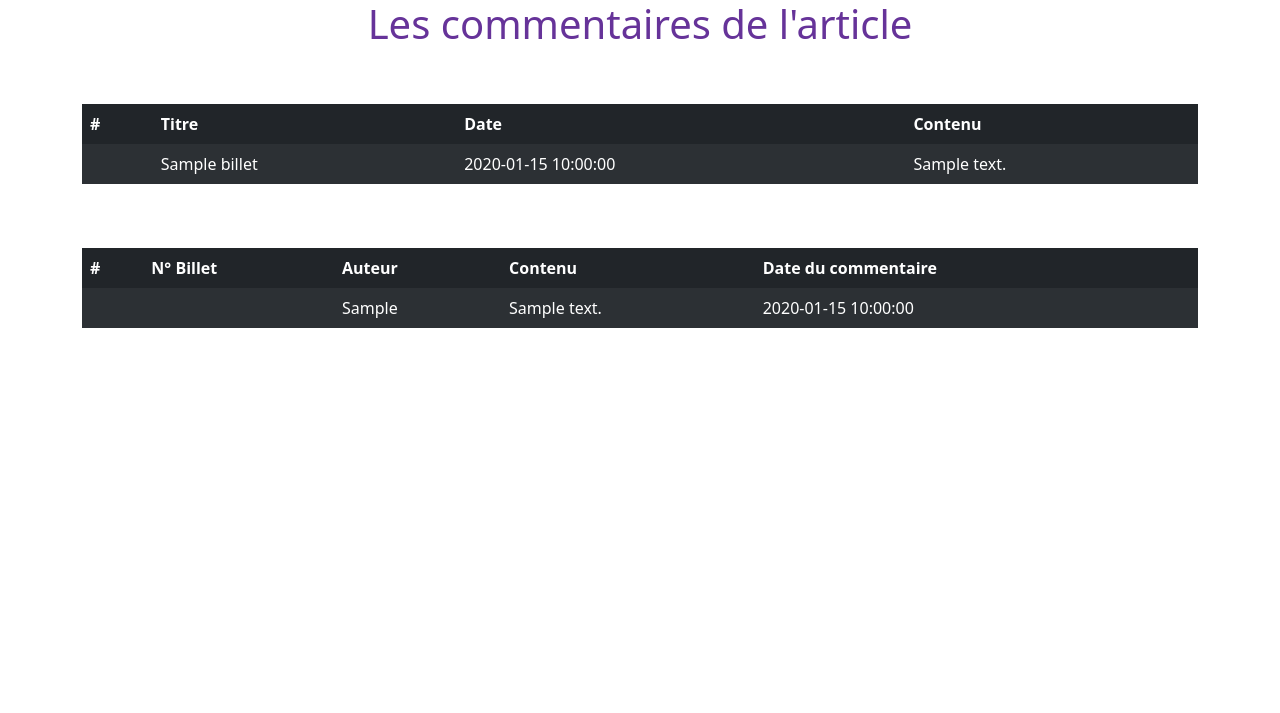
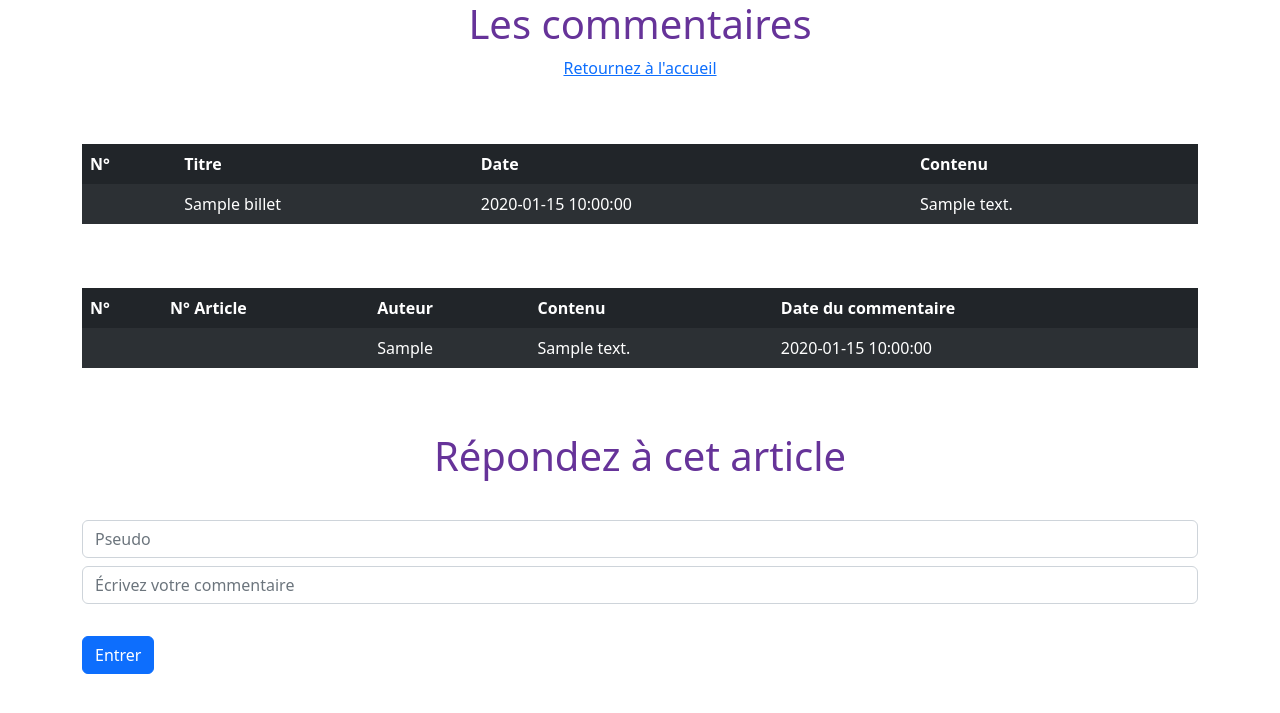
Before and after one commit to DonTitoSama/dm_blog, a PHP site: page /commentaires.php in a window 1280 px wide. Shown: the top 713 px of the page. Run offline with PHP 8.4, Linux system fonts and the light colour scheme; tables that the repository leaves empty or names only in its code hold one stand-in row (values such as "Sample post"); data that the repository does not hold is empty.

Commit message:
Rectification in index.php

```diff
--- a/commentaires.php
+++ b/commentaires.php
@@ -24,7 +24,8 @@
 
 
     <header class="container">
-    <h1>Les commentaires de l'article</h1>
+    <h1>Les commentaires</h1>
+    <a href="index.php"> <p class="text-center">Retournez à l'accueil</p></a>
         <nav class="nav">
         </nav>
     </header>
@@ -35,7 +36,7 @@
     <table class="table table-borderless table-dark table-hover table-striped">
         <thead>
             <tr>
-                <th scope="col">#</th>
+                <th scope="col">N°</th>
                 <th scope="col">Titre</th>
                 <th scope="col">Date</th>
                 <th scope="col">Contenu</th>
@@ -46,12 +47,7 @@
         $sql = "SELECT * FROM billets";
         $response = $db->query( $sql );
         $redirection = $response->fetchAll();
-
         foreach( $redirection as $cle=>$blog) {
-            $monScript = '#';
-            if (!empty($blog['script'])) {
-                $monScript = $blog['script'];
-            }
             echo '<tr><th scope="row">' . $blog['ID'] . '</th><td>' . $blog['titre'] . '</td><td>' . $blog['date_creation'] . '</td><td>' . $blog['contenu'] . '</td></tr>';
         }
         ?>
@@ -65,8 +61,8 @@
         <table class="table table-borderless table-dark table-hover table-striped">
             <thead>
                 <tr>
-                    <th scope="col">#</th>
-                    <th scope="col">N° Billet</th>
+                    <th scope="col">N°</th>
+                    <th scope="col">N° Article</th>
                     <th scope="col">Auteur</th>
                     <th scope="col">Contenu</th>
                     <th scope="col">Date du commentaire</th>
@@ -77,11 +73,34 @@
             $sql = "SELECT * FROM commentaires";
             $response = $db->query( $sql );
             $list_com = $response->fetchAll();
-                foreach( $list_com as $cle=>$commentaires ) {
-                    echo '<tr><th scope="row">' . $commentaires['ID'] . '<td>' . $commentaires['ID_billet'] . '</td><td>' . $commentaires['auteur'] . '</td><td>' .$commentaires['contenu'] . '</td><td>' . $commentaires['date_commentaire'] . '</td></tr>';
-                }
+            foreach( $list_com as $cle=>$commentaires ) {
+                echo '<tr><th scope="row">' . $commentaires['ID'] . '<td>' . $commentaires['ID_billet'] . '</td><td>' . $commentaires['auteur'] . '</td><td>' .$commentaires['contenu'] . '</td><td>' . $commentaires['date_commentaire'] . '</td></tr>';
+            }
             ?>
+            </tbody>
+            </table>
+        </div>
+        </div>
 
+        <div class="row">
+        <div class="col-12 mt-5">
+        <h1>Répondez à cet article</h1><br>
+        <?php
+        echo $mess;
+        ?>
+        <form action="commentaires.php?" method="get" name="accessFrom">
+            <div class="col-auto mt-2">
+                    <input type ="hidden" value="" name="create">
+                    <input type="text" class="form-control" name="nom" placeholder="Pseudo">
+            </div>
+            <div class="col-auto mt-2">
+                <input type ="hidden" value="" name="create">
+                <input type="text" class="form-control" name="nom" placeholder="Écrivez votre commentaire">
+            </div>
+            <div class="col-auto mt-2">
+                <br><button type="submit" class="btn btn-primary">Entrer</button>
+            </div>
+        </form>
         </div>
         </div>
     </main>
--- a/index.php
+++ b/index.php
@@ -33,7 +33,7 @@
         <table class="table table-borderless table-dark table-hover table-striped">
             <thead>
                 <tr>
-                    <th scope="col">#</th>
+                    <th scope="col">N°</th>
                     <th scope="col">Titre</th>
                     <th scope="col">Date</th>
                     <th scope="col">Contenu</th>
@@ -50,7 +50,7 @@
                 if (!empty($blog['script'])) {
                     $monScript = $blog['script'];
                 }
-                echo '<tr><th scope="row"><a class="nav-link " href="' .$monScript . '">' . $blog['ID'] . '</th><td>' . $blog['titre'] . '</td><td>' . $blog['date_creation'] . '</td><td>' . $blog['contenu'] . '</td></tr>';
+                echo '<tr><th scope="row"><a class="nav-link text-success" href="' .$monScript . '?ID=' . $blog['ID'] . '">' . $blog['ID'] . '</th><td>' . $blog['titre'] . '</td><td>' . $blog['date_creation'] . '</td><td>' . $blog['contenu'] . '</td></tr>';
             }
             ?>
             </tbody>
```
Also changed, not shown: css/style.css (line endings or trailing spaces).
